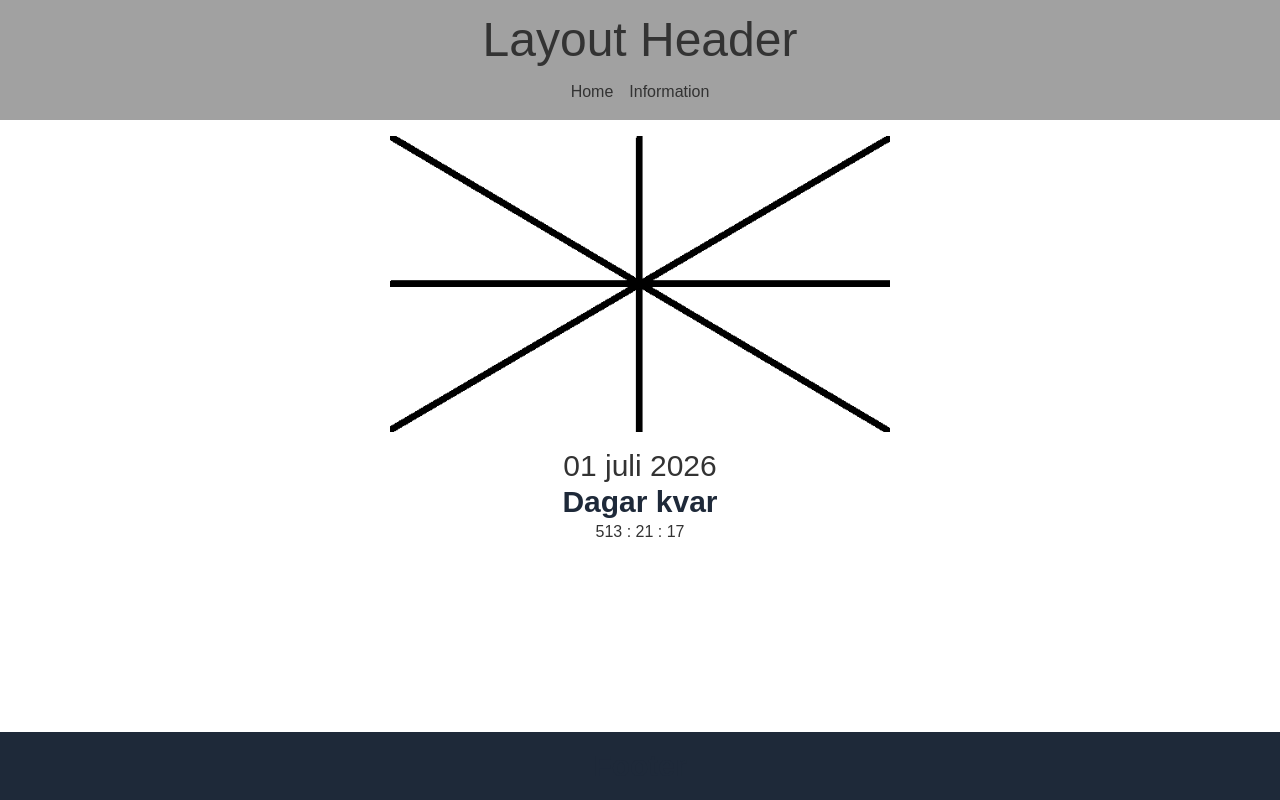
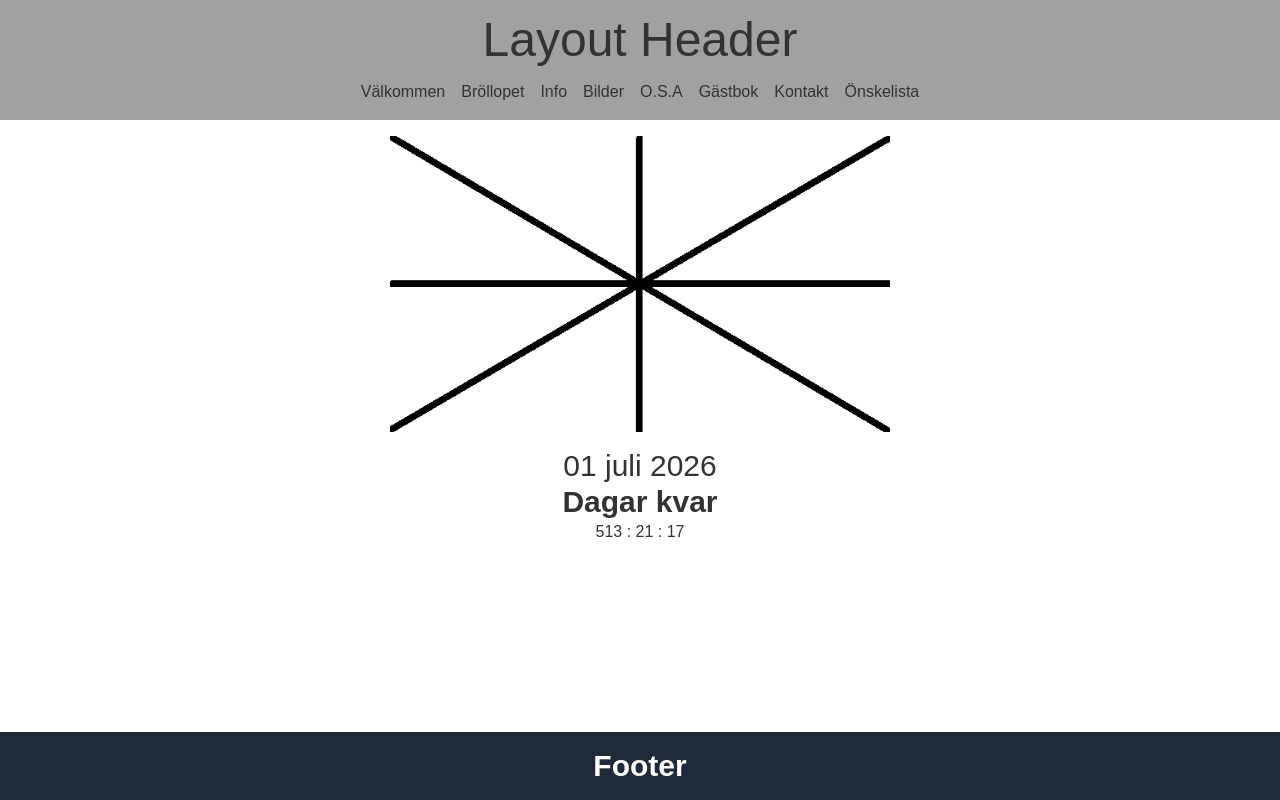
Before and after one commit to Stalis1/Brollop, a Next.js app in the folder Web/: page / in a window 1280 px wide. Built offline with nearby package versions, Linux system fonts and the light colour scheme.

Commit message:
header menu items

```diff
--- a/Web/src/components/footer.tsx
+++ b/Web/src/components/footer.tsx
@@ -2,7 +2,7 @@
 export const Footer = () => {
     return (
         <footer className="bg-gray-800 text-white text-center p-4">
-            <h2 className="text-3xl">Footer</h2>
+            <h2 className="text-3xl text-white">Footer</h2>
         </footer>
     );
 };
--- a/Web/src/components/header.tsx
+++ b/Web/src/components/header.tsx
@@ -6,8 +6,14 @@ export const Header = ({ title, subTitle }: { title?: string; subTitle?: string
             <h1 className="text-5xl">{title}</h1>
             <h2 className="text-3xl">{subTitle}</h2>
             <div className="flex flex-row gap-4 items-center justify-center pt-4">
-                <MenuItem link="/" title="Home"/>
-                <MenuItem link="/info" title="Information"/>
+                <MenuItem link="/" title="Välkommen"/>
+                <MenuItem link="/" title="Bröllopet"/>
+                <MenuItem link="/info" title="Info"/>
+                <MenuItem link="/" title="Bilder"/>
+                <MenuItem link="/" title="O.S.A"/>
+                <MenuItem link="/" title="Gästbok"/>
+                <MenuItem link="/" title="Kontakt"/>
+                <MenuItem link="/" title="Önskelista"/>
             </div>
         </div>
     );
--- a/Web/styles/globals.scss
+++ b/Web/styles/globals.scss
@@ -31,6 +31,6 @@ body {
 }
 
 h2 {
-    @apply text-3xl font-bold text-gray-800
+    @apply text-3xl font-bold
 }
 /* Add more global styles here as needed */
```
